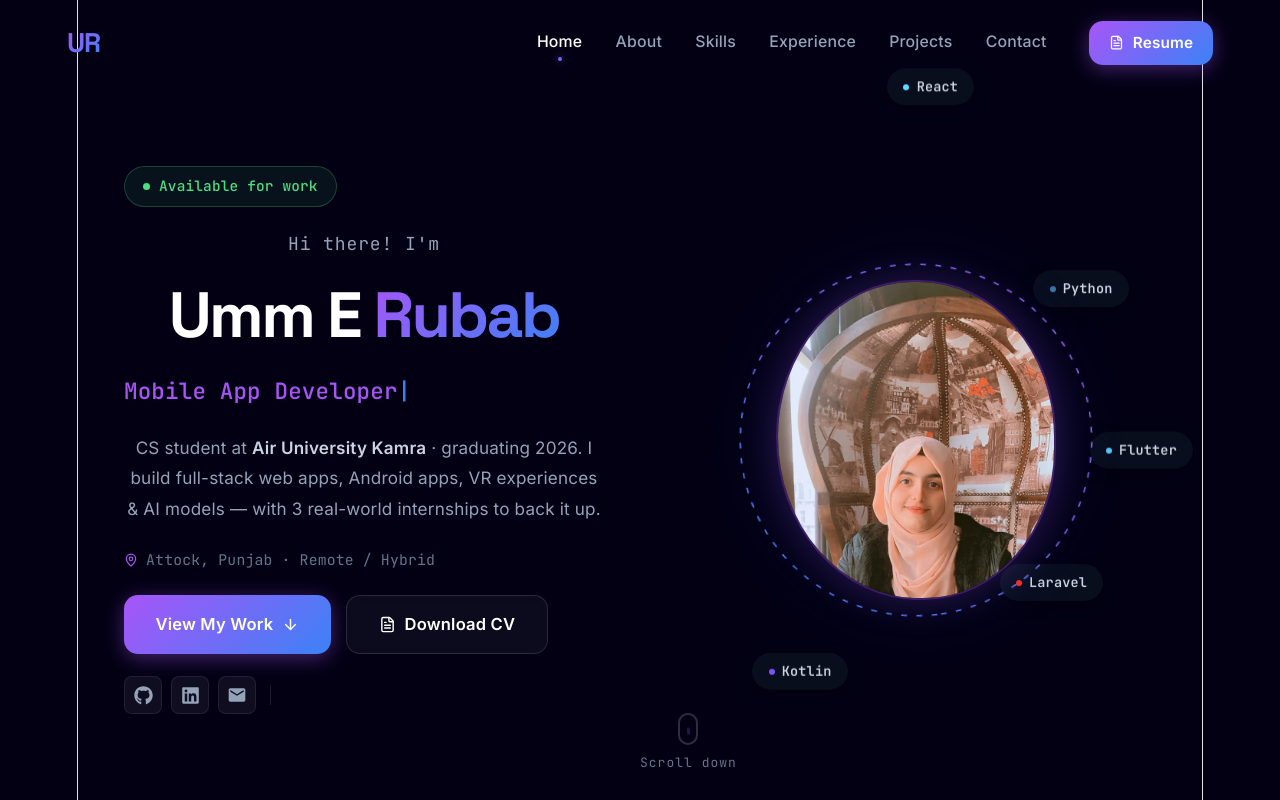
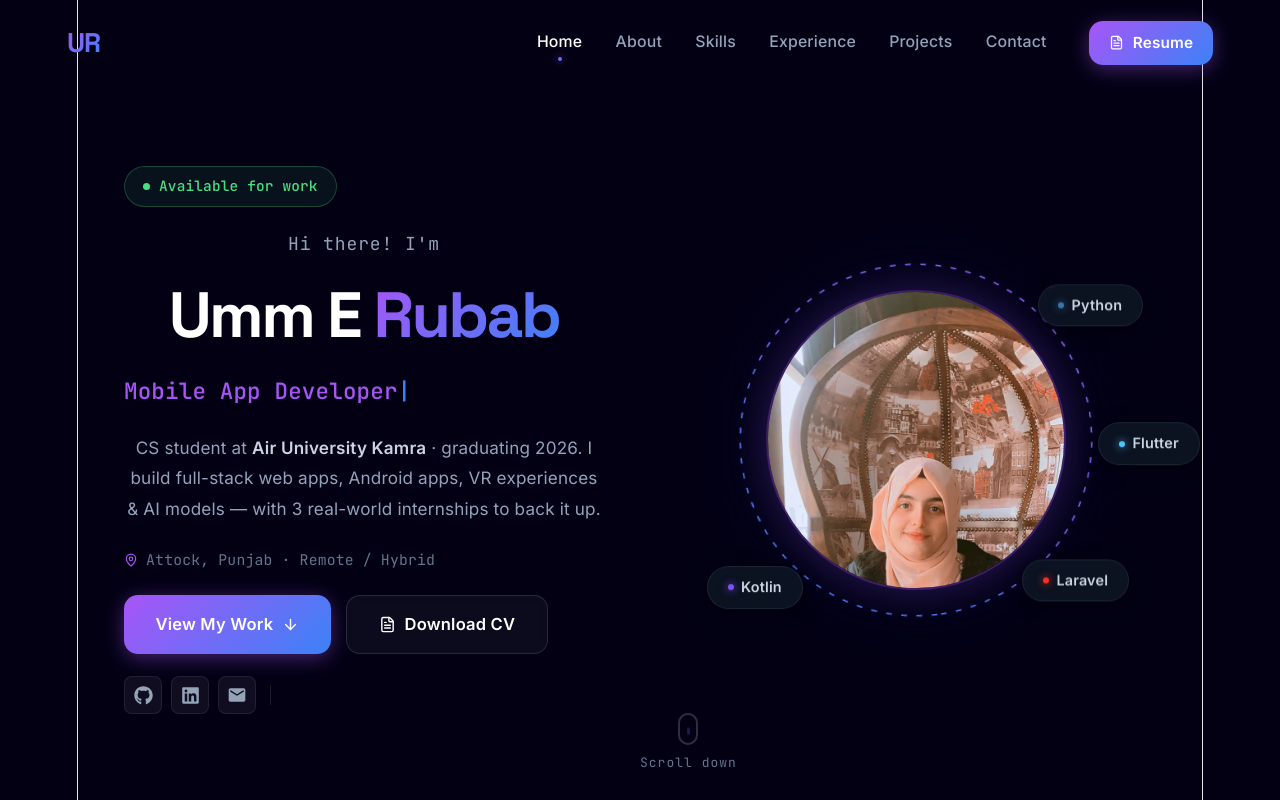
Before and after one commit to masha8663/umme-portfolio, a React (Vite) app: page / in a window 1280 px wide. Shown: the top 800 px of the page. Built offline with nearby package versions, Linux system fonts and the light colour scheme; the HTML template or start-up script is replaced by a standard one.

Commit message:
style: position skill bubbles around profile image in Hero section to match reference design

```diff
--- a/src/components/Hero.jsx
+++ b/src/components/Hero.jsx
@@ -41,40 +41,17 @@ function Typewriter() {
   );
 }
 
-/* Floating skill bubbles like the reference */
+/* Floating skill bubbles around the profile image */
 const BUBBLES = [
-  { label: 'React',     x: '72%', y: '10%', color: '#61DAFB', delay: 0    },
-  { label: 'Python',    x: '85%', y: '35%', color: '#3776AB', delay: 0.4  },
-  { label: 'Unity 3D',  x: '68%', y: '58%', color: '#a855f7', delay: 0.8  },
-  { label: 'Laravel',   x: '82%', y: '72%', color: '#FF2D20', delay: 0.2  },
-  { label: 'Kotlin',    x: '60%', y: '82%', color: '#7F52FF', delay: 0.6  },
-  { label: 'Flutter',   x: '90%', y: '55%', color: '#54C5F8', delay: 1.0  },
+  { label: 'Python',  x: '82%', y: '12%', color: '#3776AB', delay: 0 },
+  { label: 'Flutter', x: '98%', y: '48%', color: '#54C5F8', delay: 0.4 },
+  { label: 'Laravel', x: '78%', y: '82%', color: '#FF2D20', delay: 0.8 },
+  { label: 'Kotlin',  x: '-5%', y: '85%', color: '#7F52FF', delay: 1.2 },
 ];
 
 export default function Hero() {
   return (
     <section className={styles.hero} id="home">
-      {/* Floating skill bubbles */}
-      <div className={styles.bubblesArea} aria-hidden>
-        {BUBBLES.map(b => (
-          <motion.div
-            key={b.label}
-            className={styles.bubble}
-            style={{ left: b.x, top: b.y, '--bcolor': b.color }}
-            initial={{ opacity: 0, scale: 0.5 }}
-            animate={{ opacity: 1, scale: 1, y: [0, -12, 0] }}
-            transition={{
-              opacity: { delay: b.delay, duration: 0.5 },
-              scale:   { delay: b.delay, duration: 0.5 },
-              y: { duration: 4 + Math.random(), repeat: Infinity, ease: 'easeInOut', delay: b.delay + 0.5 },
-            }}
-          >
-            <span className={styles.bubbleDot} style={{ background: b.color }} />
-            {b.label}
-          </motion.div>
-        ))}
-      </div>
-
       <div className={`container ${styles.heroInner}`}>
         {/* ── Left: Text ── */}
         <motion.div
@@ -169,6 +146,25 @@ export default function Hero() {
                 </linearGradient>
               </defs>
             </svg>
+
+            {/* Floating skill bubbles */}
+            {BUBBLES.map(b => (
+              <motion.div
+                key={b.label}
+                className={styles.bubble}
+                style={{ left: b.x, top: b.y, '--bcolor': b.color }}
+                initial={{ opacity: 0, scale: 0.5 }}
+                animate={{ opacity: 1, scale: 1, y: [0, -12, 0] }}
+                transition={{
+                  opacity: { delay: b.delay, duration: 0.5 },
+                  scale:   { delay: b.delay, duration: 0.5 },
+                  y: { duration: 4 + Math.random(), repeat: Infinity, ease: 'easeInOut', delay: b.delay + 0.5 },
+                }}
+              >
+                <span className={styles.bubbleDot} style={{ background: b.color }} />
+                {b.label}
+              </motion.div>
+            ))}
           </div>
         </motion.div>
       </div>
--- a/src/styles/Hero.module.css
+++ b/src/styles/Hero.module.css
@@ -20,29 +20,23 @@
 }
 
 /* ── Floating Bubbles ─────────────────────────────────────── */
-.bubblesArea {
-  position: absolute;
-  inset: 0;
-  pointer-events: none;
-  z-index: 0;
-}
-
 .bubble {
   position: absolute;
   display: flex;
   align-items: center;
   gap: 0.4rem;
-  padding: 0.4rem 0.9rem;
-  background: rgba(13, 20, 35, 0.7);
-  border: 1px solid rgba(var(--bcolor, 168,85,247), 0.3);
+  padding: 0.45rem 1.1rem;
+  background: rgba(13, 20, 35, 0.9);
+  border: 1px solid rgba(255, 255, 255, 0.08);
   border-radius: 100px;
-  font-size: 0.75rem;
+  font-size: 0.8rem;
   font-weight: 600;
-  font-family: var(--font-mono);
+  font-family: var(--font-body);
   color: var(--text-secondary);
-  backdrop-filter: blur(8px);
+  backdrop-filter: blur(12px);
   white-space: nowrap;
-  box-shadow: 0 4px 15px rgba(0,0,0,0.3);
+  box-shadow: 0 4px 20px rgba(0,0,0,0.4);
+  z-index: 10;
 }
 
 .bubbleDot {
@@ -50,6 +44,7 @@
   height: 6px;
   border-radius: 50%;
   flex-shrink: 0;
+  box-shadow: 0 0 8px var(--bcolor, #a855f7);
 }
 
 /* ── Text Column ─────────────────────────────────────────── */
@@ -235,9 +230,9 @@
 }
 
 .imageFrame {
-  width: 280px;
-  height: 320px;
-  border-radius: 50% 50% 48% 52% / 50% 50% 48% 52%;
+  width: 300px;
+  height: 300px;
+  border-radius: 50%;
   overflow: hidden;
   position: relative;
   z-index: 2;
@@ -308,11 +303,11 @@
   .badge, .location, .socials { margin: 0 auto; justify-content: center; }
   .ctaRow { justify-content: center; }
   .desc { margin: 0 auto; }
-  .bubblesArea { display: none; }
 }
 
 @media (max-width: 640px) {
-  .imageFrame { width: 220px; height: 260px; }
+  .imageFrame { width: 220px; height: 220px; }
   .imageRing  { width: 280px; height: 280px; }
   .ctaRow { flex-direction: column; align-items: center; }
+  .bubble { font-size: 0.7rem; padding: 0.35rem 0.8rem; }
 }
```
